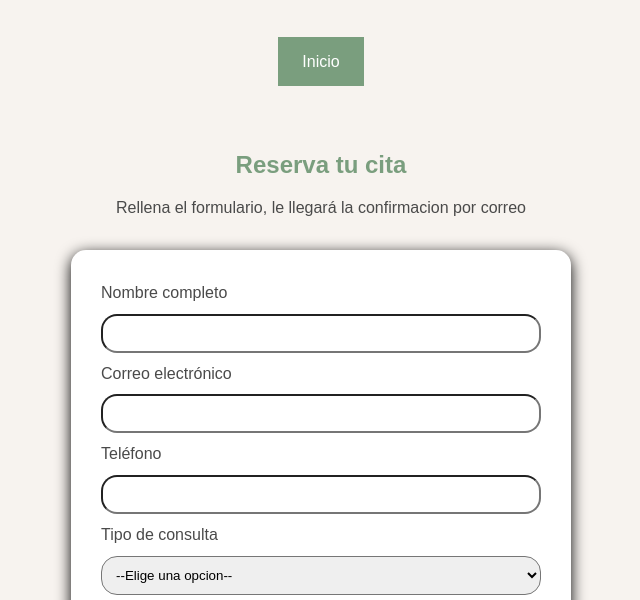
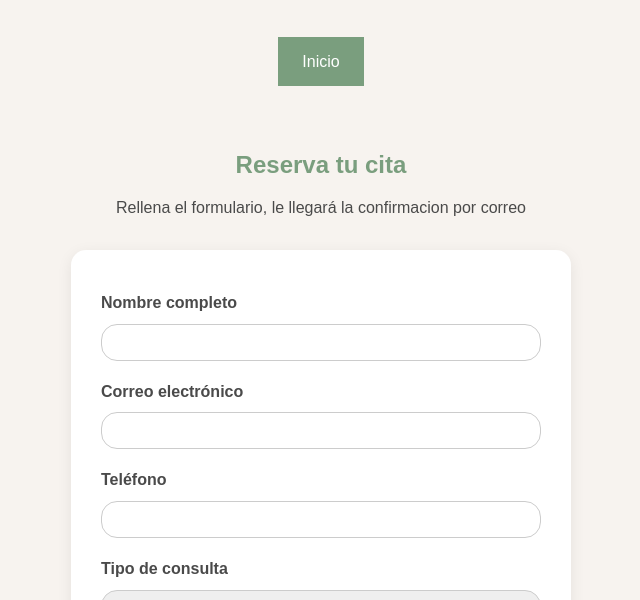
Before and after one commit to FJ-Parra/pagina-psicologa, a plain HTML site: page reservas.html in a window 1280 px wide. Shown: the part 123-723 px from the top of the page, without its empty margins (319-959 px from the left). Drawn offline with Linux system fonts and the light colour scheme.

Commit message:
Día 3: correcciones en el CSS del formulario y notas del proyecto

```diff
--- a/styles.css
+++ b/styles.css
@@ -65,14 +65,15 @@ main h2 {
     background-color: white;
     padding: 30px;
     border-radius: 15px;
-    box-shadow: 0 4px 15px rgb(0, 0, 0.08);
+    box-shadow: 0 4px 15px rgba(0, 0, 0, 0.08);
     display: flex;
     flex-direction: column;
     gap: 8px;
     text-align: left;
 }
 
-.formulario label .formulario legend {
+.formulario label,
+.formulario legend {
     font-weight: bold;
     margin-top: 10px;
 }
@@ -81,7 +82,7 @@ main h2 {
 .formulario select,
 .formulario textarea {
     padding: 10px;
-    border: 1 px solid #ccc;
+    border: 1px solid #ccc;
     border-radius: 1rem;
     font-family: inherit;
 }
@@ -91,7 +92,7 @@ main h2 {
 .formulario textarea:focus {
     outline: none;
     border-color: #7a9e7e;
-    box-shadow: 0 0 0 3px rgb(122, 158, 126 0.2);
+    box-shadow: 0 0 0 3px rgba(122, 158, 126, 0.2);
 }
 
 .formulario fieldset {
```
Also changed, not shown: 1 other file.
